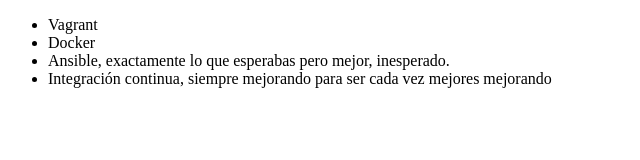
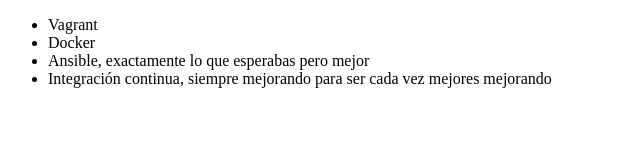
Before and after one commit to cdestradab/alura-git, a plain HTML site: page index.html in a window 1280 px wide. Shown: the full height of the page, 0-640 px from the left. Drawn offline with Linux system fonts and the light colour scheme.

Commit message:
mensaje corregido

```diff
--- a/index.html
+++ b/index.html
@@ -8,7 +8,7 @@
     <ul>
        <li> Vagrant </li>
        <li> Docker </li>
-       <li> Ansible, exactamente lo que esperabas pero mejor, inesperado. </li>
+       <li> Ansible, exactamente lo que esperabas pero mejor</li>
        <li> Integración continua, siempre mejorando para ser cada vez mejores mejorando</li>
     </ul>
 </body>
```
